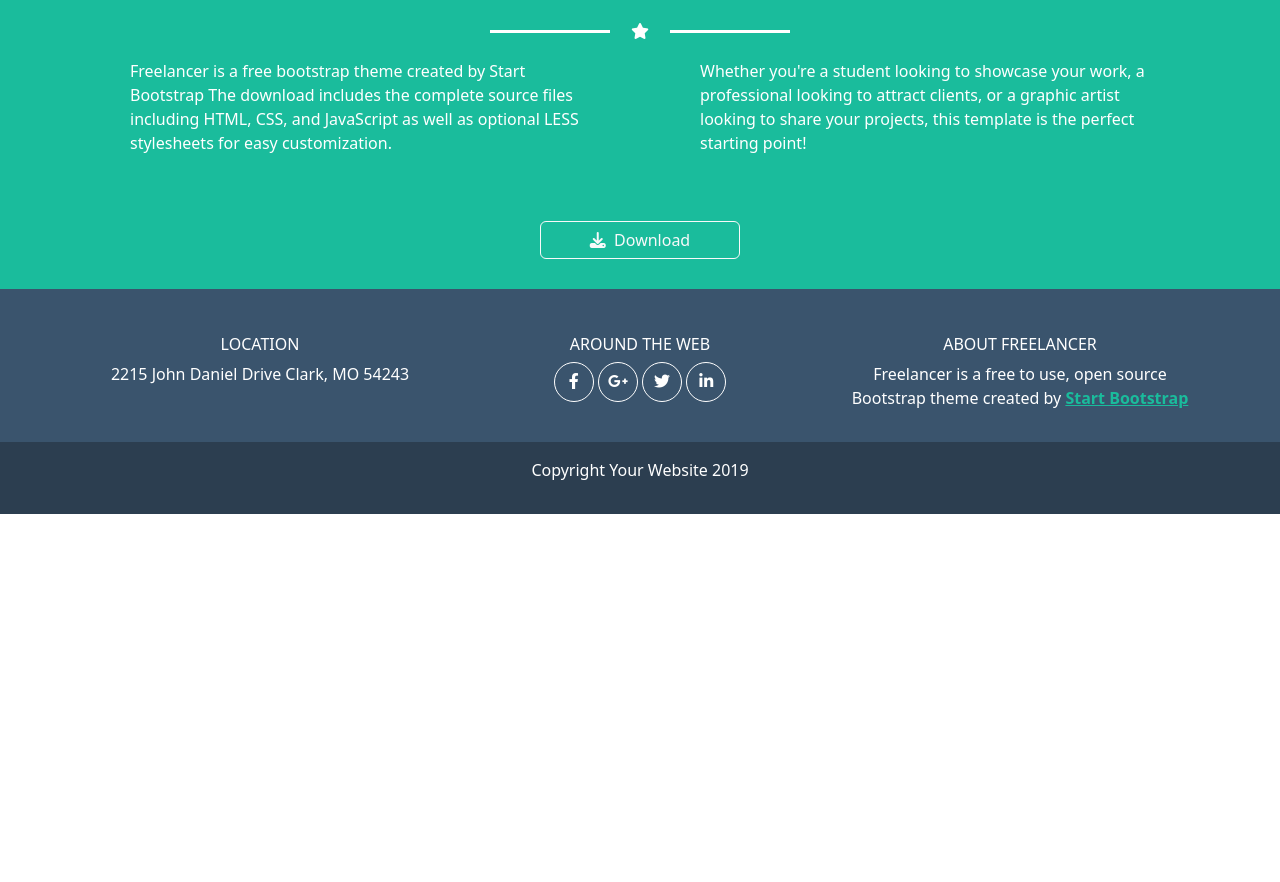
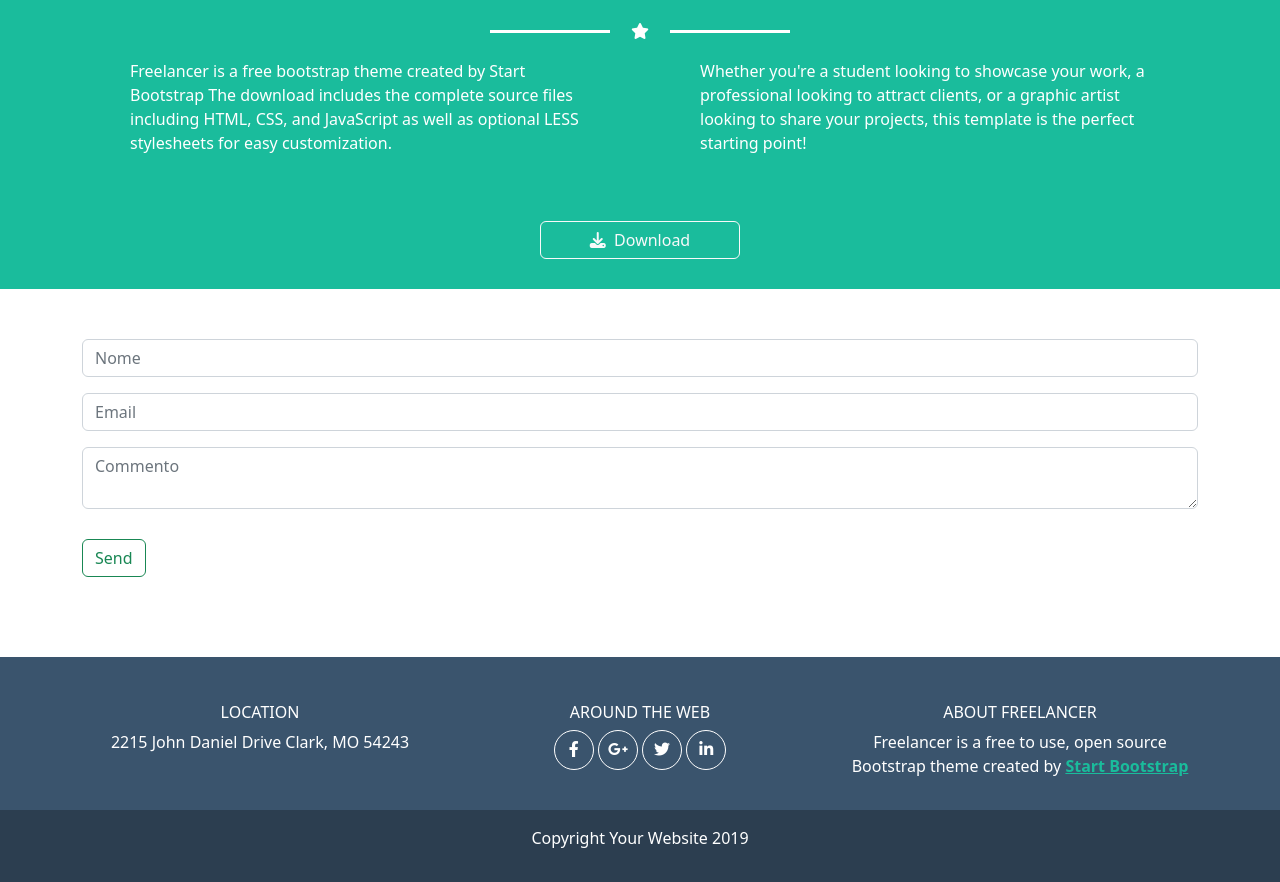
Before and after one commit to AndreaGallini/html-css-bootstrap-freelancer, a plain HTML site: page index.html in a window 1280 px wide. Shown: the part 1450-2332 px from the top of the page. Before the commit the page ends 1964 px from the top, so only its background shows below. Drawn offline with nearby package versions, Linux system fonts and the light colour scheme.

Commit message:
form done

```diff
--- a/css/style.css
+++ b/css/style.css
@@ -23,7 +23,7 @@ header{
     width: 100%;
     position: fixed;
     top: 0;
-    height: 90px;
+
     background-color: var(--gray);
     z-index: 1200;
 }
@@ -78,6 +78,7 @@ header{
     justify-content: center;
     align-items: center;
     display: none;
+    transition: 2s;
 }
 .mylayover i{
     color: var(--white);
@@ -93,6 +94,7 @@ header{
     align-items: center;
     justify-content: center;
     cursor: pointer;
+
 }
 #start-boot{
     text-decoration: underline;
@@ -123,3 +125,17 @@ header{
 #portfolio .star{
     color: var(--black);
 }
+.nav-link{
+    text-transform: uppercase;
+    color: var(--white);
+}
+.nav-link:hover{
+    color: var(--green);
+}
+#contact{
+    padding-top: 50px;
+    padding-bottom: 50px;
+}
+#contact button{
+    margin: 30px 0;
+}
--- a/index.html
+++ b/index.html
@@ -22,7 +22,7 @@
               <div class="collapse navbar-collapse flex-grow-0" id="navbarSupportedContent">
                 <ul class="navbar-nav mb-2 mb-lg-0">
                   <li class="nav-item">
-                    <a class="nav-link active" aria-current="page" href="#portfolio">Portfolio</a>
+                    <a class="nav-link" aria-current="page" href="#portfolio">Portfolio</a>
                   </li>
                   <li class="nav-item">
                     <a class="nav-link" href="#about">About</a>
@@ -137,7 +137,22 @@
 
 
         </section>
-        <section id="contact"></section>
+        <section id="contact">
+            <div class="container-md">
+                <div class="input-group mb-3">
+
+                    <input type="text" class="form-control" placeholder="Nome" aria-label="Username" aria-describedby="basic-addon1">
+                </div>
+                  <div class="input-group mb-3">
+                    <input type="text" class="form-control" placeholder="Email">
+                  </div>
+                  <div class="input-group">
+                    <textarea class="form-control" aria-label="With textarea" placeholder="Commento"></textarea>
+
+                  </div>
+                  <button type="button" class="btn btn-outline-success">Send</button>
+            </div>
+        </section>
     </main>
     <footer>
         <div id="footertop">
```
